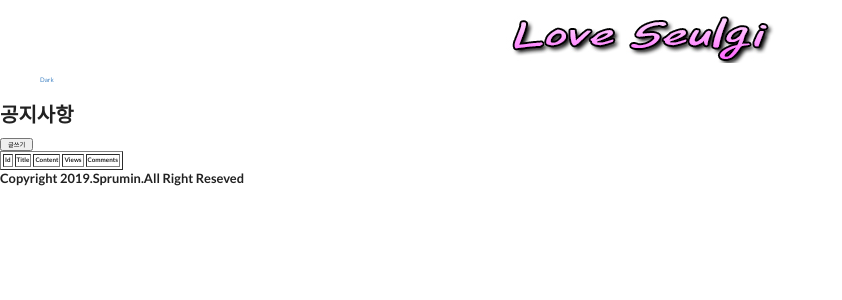
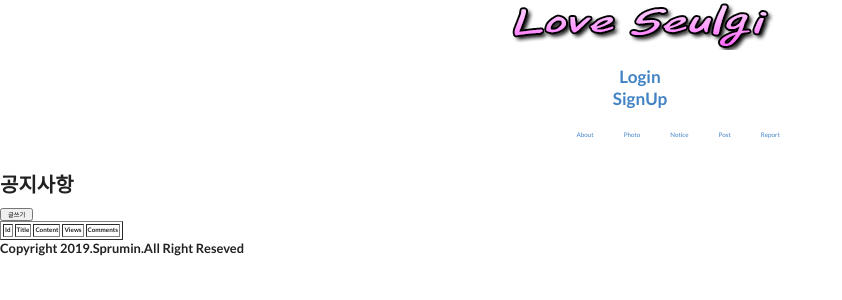
Before and after one commit to sprumin/loveSeulgi, a Django app: page /post/notice in a window 1280 px wide. Shown: the top 300 px of the page, without its empty margins (0-842 px from the left). Run offline with Django 3.2, Linux system fonts and the light colour scheme; the visitor is signed in with stand-in values (Sample User, id 1); data comes from the database, SQL or seed files in the repository; data that the repository does not hold is empty.

Commit message:
be solved header/nav

```diff
--- a/static/css/base.css
+++ b/static/css/base.css
@@ -28,14 +28,30 @@ a {
     text-decoration: none;
 }
 
-header {
-    height: 70px;
-    padding-top: 1%;
+.header-container {
+    text-align: center;
 }
 
-footer {
-    height: 70px;
-    padding-bottom: 1%;
+.user-event {
+    margin-right: 0;
+}
+
+.nav-container {
+    display: flex;
+    flex-direction: row;
+    width: 18.5%;
+    margin-left: auto;
+    margin-right: auto;
+    list-style-type: none;
+}
+
+.nav-item {
+    padding: 15px;
+    cursor: pointer;
+}
+
+.nav-item a {
+    text-align: center;
 }
 
 .logo {
--- a/templates/base.html
+++ b/templates/base.html
@@ -12,13 +12,28 @@
 </head>
 <body>
     <header>
-        <h1 class="logo">
-            <img src="{% static 'img/loveseulgi_logo.jpg' %}">
-        </h1>
+        <div class="header-container">
+            <h1 class="logo">
+                <img src="{% static 'img/loveseulgi_logo.jpg' %}">
+            </h1>
+            <div class="user-event">
+                {% if request.user.is_authentication %}
+                    <a href=""><h2>MyAlbum</h2></a>
+                    <a href=""><h2>Logout</h2></a>
+                {% else %}
+                    <a href=""><h2>Login</h2></a>
+                    <a href=""><h2>SignUp</h2></a>
+                {% endif %}
+            </div>
+        </div>
     </header>
     <nav>
-        <ul>
-            <li><a class="button is-dark">Dark</a></li>
+        <ul class="nav-container">
+            <li class="nav-item"><a href="">About</a></li>
+            <li class="nav-item"><a href="">Photo</a></li>
+            <li class="nav-item"><a href="">Notice</a></li>
+            <li class="nav-item"><a href="">Post</a></li>
+            <li class="nav-item"><a href="">Report</a></li>
         </ul>
     </nav>
     {% block content %}
```
